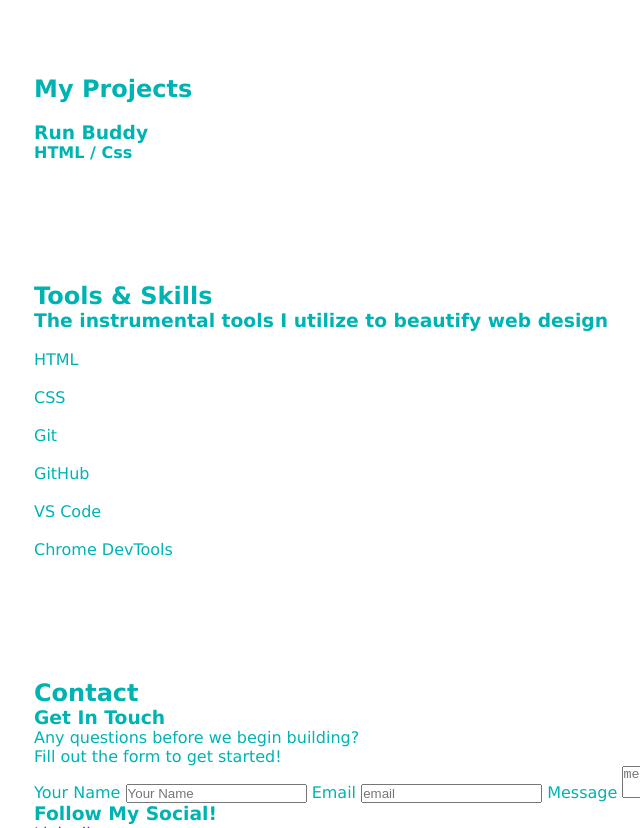
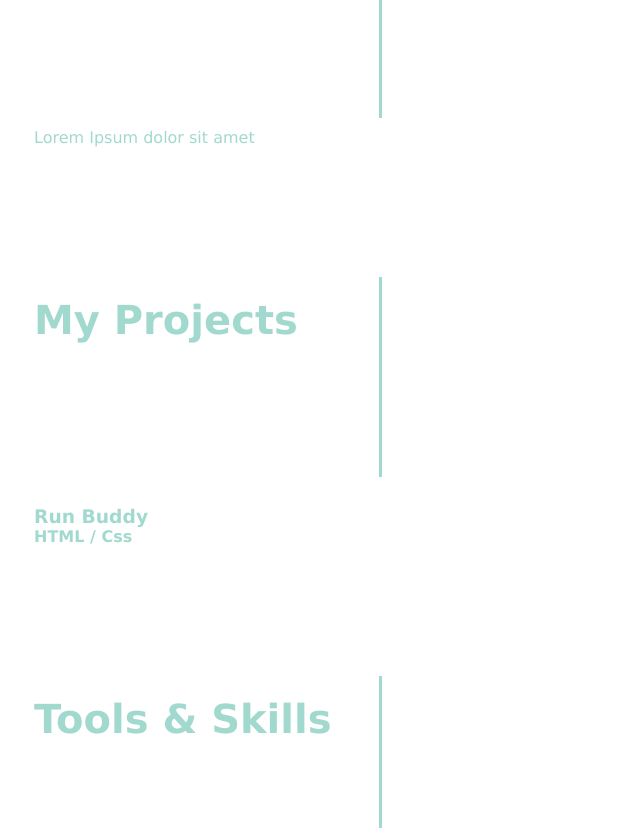
Before and after one commit to cheryljcruz/CherylCruz-Portfolio, a plain HTML site: page index.html in a window 1280 px wide. Shown: the part 753-1581 px from the top of the page, without its empty margins (26-666 px from the left). Drawn offline with Linux system fonts and the light colour scheme.

Commit message:
section-title and primary-title style

```diff
--- a/assets/css/style.css
+++ b/assets/css/style.css
@@ -2,7 +2,7 @@
 :root {
     --primary-color: #f7aea6;
     --secondary-color: #566573;
-    --tertiary-color: #00b3b3;
+    --tertiary-color: #a2d9ce;
 }
 * {
     margin: 0;
@@ -138,3 +138,22 @@ section {
     width: auto;
 }
 /*Hero style end*/
+
+/*Section Title style starts*/
+.section-title {
+    margin: -35px 10px 30px 0;
+    font-size: 40px;
+    position: relative;
+    display:inline-block;
+    text-align: left;
+    width: 30%;
+    padding: 20px 30px 0 0;
+    margin: 10px 0;
+}
+
+.primary-title {
+    border-right: 3px solid;
+    height: 200px;
+}
+
+/*About me section*/
--- a/index.html
+++ b/index.html
@@ -49,7 +49,7 @@
 <!--about section-->
 <section id="about-me" class="about">
     <div class="flex-row">
-        <h2 class="section-title">
+        <h2 class="section-title primary-title">
             About Me
         </h2>
     </div>
@@ -63,7 +63,7 @@
 <!--projects section-->
 <section id="my-projects">
     <div class="flex-row">
-        <h2 class="section-title">
+        <h2 class="section-title primary-title">
             My Projects
         </h2>
     </div>
@@ -84,7 +84,7 @@
 <!--skill section-->
 <section id="my-skills">
     <div class="flex-row">
-        <h2 class="section-title">
+        <h2 class="section-title primary-title">
             Tools & Skills
         </h2>
         <h3>The instrumental tools I utilize to beautify web design</h3>
@@ -123,7 +123,7 @@
 <!--contact section-->
 <section id="contact-me" class="contact">
     <div class="flex-row">
-        <h2 class="section-title">
+        <h2 class="section-title primary-title">
             Contact
         </h2>
     </div>
```
